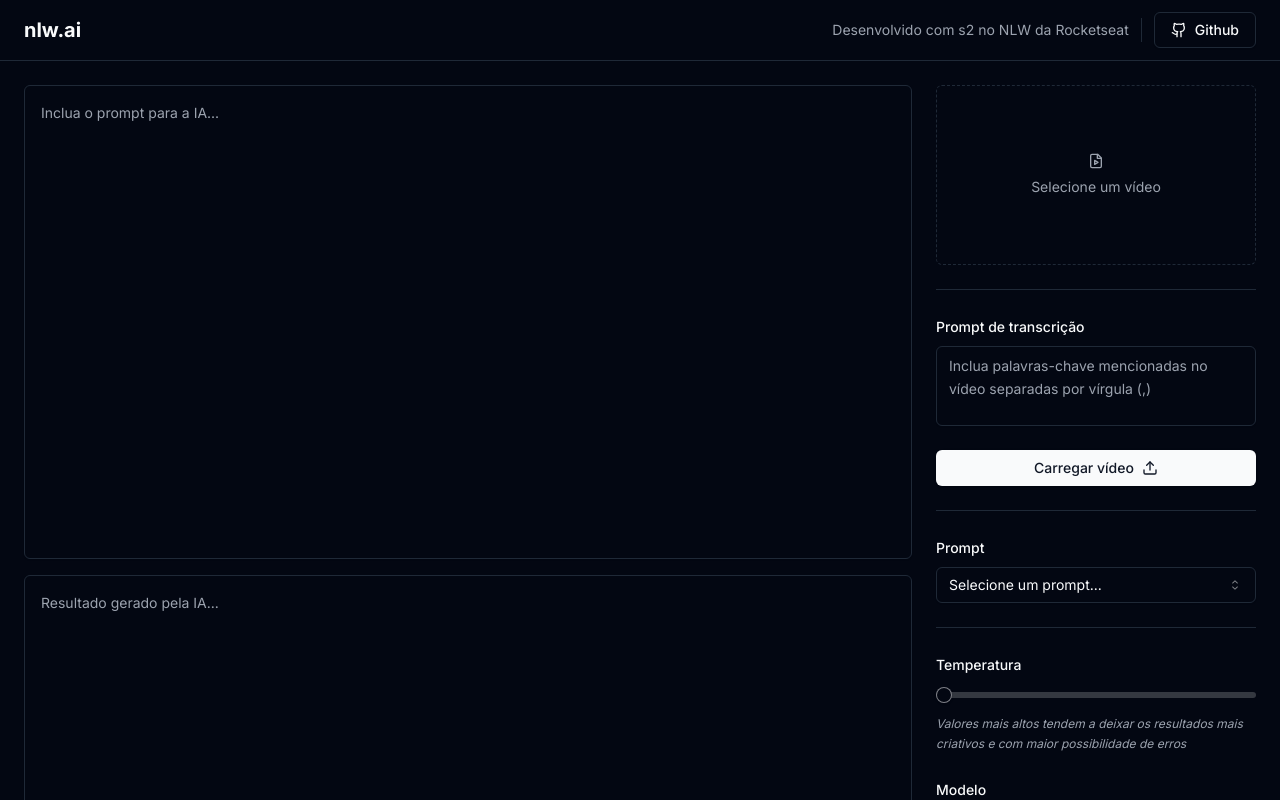
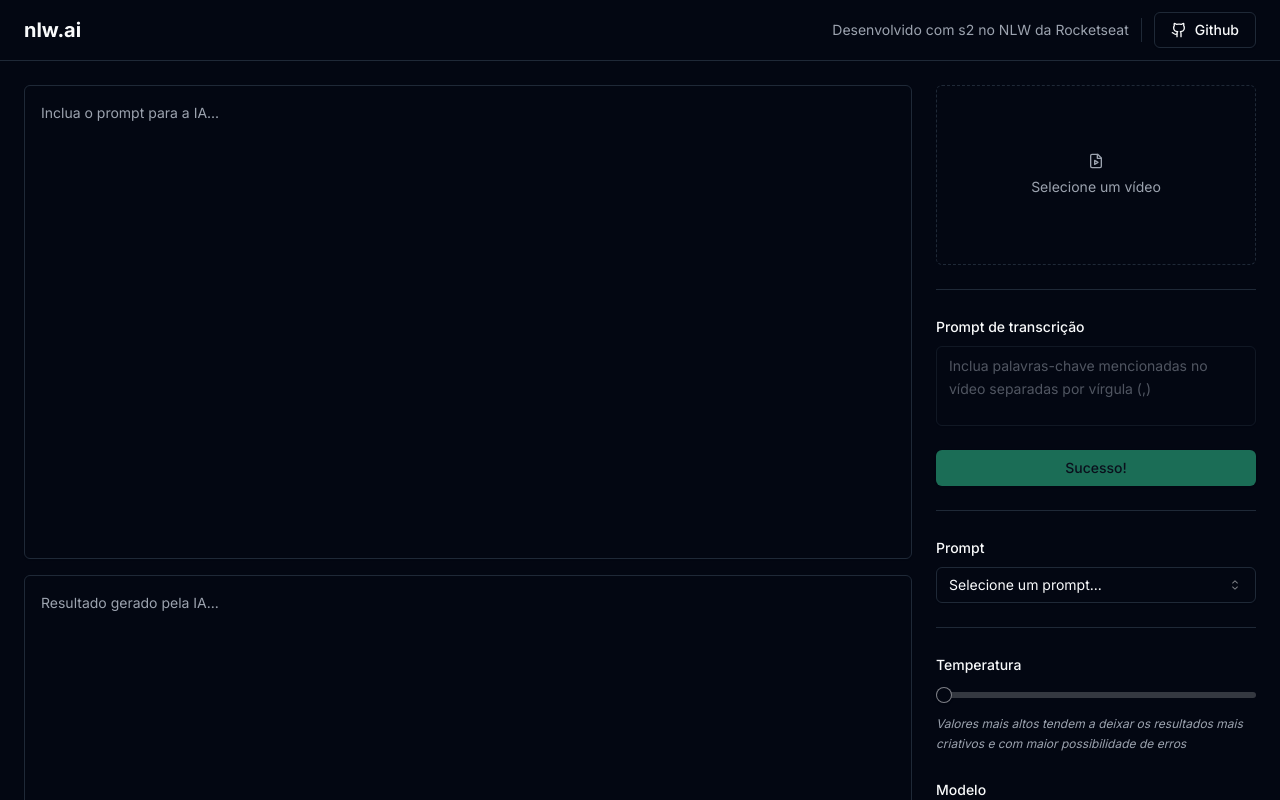
Before and after one commit to pdrmenezes/nlw-ai, a Next.js app in the folder web/: page / in a window 1280 px wide. Shown: the top 800 px of the page. Built offline with nearby package versions, Linux system fonts and the light colour scheme.

Commit message:
feat:handling upload statuses

```diff
--- a/web/src/components/video-input-form.tsx
+++ b/web/src/components/video-input-form.tsx
@@ -1,5 +1,5 @@
 "use client";
-import { FileVideo, Upload } from "lucide-react";
+import { FileVideo, Loader2, Upload } from "lucide-react";
 import { Separator } from "./ui/separator";
 import { Label } from "./ui/label";
 import { Textarea } from "./ui/textarea";
@@ -9,8 +9,18 @@ import { LoadFFmpeg } from "@/lib/ffmpeg";
 import { fetchFile } from "@ffmpeg/util";
 import { api } from "@/lib/axios";
 
+const UploadVideoStatusMessages = {
+  Waiting: "Carregar vídeo",
+  Converting: "Convertendo",
+  Uploading: "Carregando",
+  "Generating Transcription": "Gerando transcrição",
+  Success: "Sucesso!",
+};
+type UploadVideoStatus = keyof typeof UploadVideoStatusMessages;
+
 export default function VideoInputForm() {
   const [videoPreview, setVideoPreview] = useState<File | null>(null);
+  const [uploadVideoStatus, setUploadVideoStatus] = useState<UploadVideoStatus>("Success");
   const promptInputRef = useRef<HTMLTextAreaElement>(null);
 
   function handleSelectedFile(event: ChangeEvent<HTMLInputElement>) {
@@ -49,17 +59,22 @@ export default function VideoInputForm() {
 
     if (!videoPreview) return;
 
+    setUploadVideoStatus("Converting");
     const audioFile = await convertVideoToAudio(videoPreview);
 
     const formData = new FormData();
     formData.append("file", audioFile);
 
+    setUploadVideoStatus("Uploading");
     const response = await api.post("/videos", formData);
     const videoId = response.data.video.id;
 
+    setUploadVideoStatus("Generating Transcription");
     await api.post(`/videos/${videoId}/transcription`, {
       prompt,
     });
+
+    setUploadVideoStatus("Success");
   }
 
   const previewURL = useMemo(() => {
@@ -89,13 +104,20 @@ export default function VideoInputForm() {
         <Label htmlFor="transcription_prompt">Prompt de transcrição</Label>
         <Textarea
           ref={promptInputRef}
+          disabled={uploadVideoStatus !== "Waiting"}
           id="transcription_prompt"
           className="h-20 leading-relaxed resize-none"
           placeholder="Inclua palavras-chave mencionadas no vídeo separadas por vírgula (,)"
         />
       </div>
-      <Button type="submit" className="w-full">
-        Carregar vídeo <Upload className="h-4 w-4 ml-2" />
+      <Button
+        disabled={uploadVideoStatus !== "Waiting"}
+        type="submit"
+        className="w-full data-[success=true]:bg-emerald-400"
+        data-success={uploadVideoStatus === "Success"}
+      >
+        {UploadVideoStatusMessages[uploadVideoStatus]} {uploadVideoStatus === "Waiting" && <Upload className="h-4 w-4 ml-2" />}{" "}
+        {uploadVideoStatus !== "Waiting" && uploadVideoStatus !== "Success" && <Loader2 className="h-4 w-4 ml-2 animate-spin" />}
       </Button>
     </form>
   );
```
